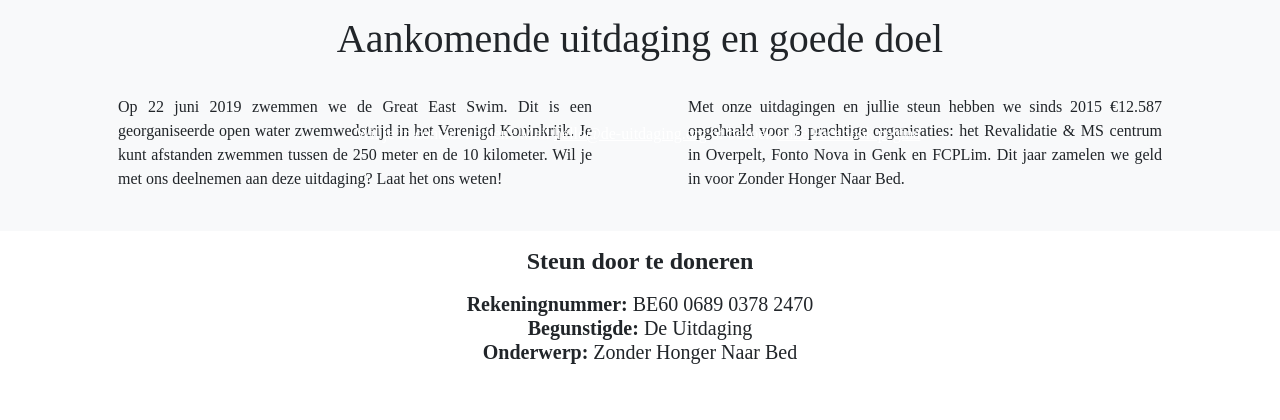
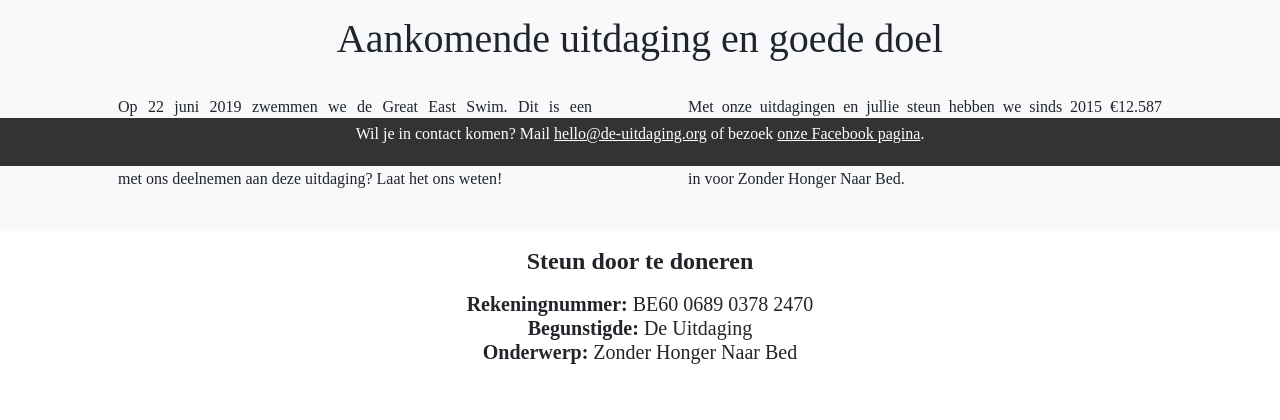
Before and after one commit to MichielVanthoor/de-uitdaging, a Flask app: page / in a window 1280 px wide. Shown: the part 634-1054 px from the top of the page. Run offline with Flask 2, Linux system fonts and the light colour scheme; some libraries are stand-ins or nearby versions.

Commit message:
Update base.html

```diff
--- a/app/templates/base.html
+++ b/app/templates/base.html
@@ -34,7 +34,7 @@
       {% block content %}{% endblock %}
 
       <!-- Footer -->
-      <footer class="px-3 py-1 fixed-bottom nav-bar mt-5">
+      <footer class="px-3 py-1 fixed-bottom site-footer nav-bar mt-5">
         <div class="container">
           <p class="text-center text-white">Wil je in contact komen? Mail <u><a href="mailto:hello@de-uitdaging.org" class="text-white">hello@de-uitdaging.org</a></u> of bezoek <u><a href="https://www.facebook.com/DeUitdagingBE/" class="text-white">onze Facebook pagina</a></u>.</p>
         </div>
```
